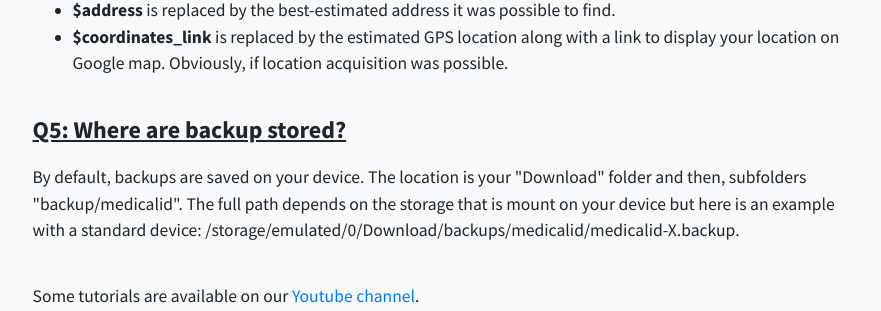
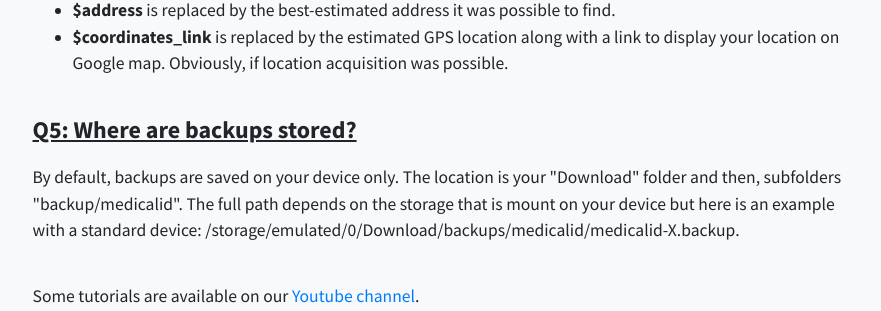
Before and after one commit to medicalid/medicalid.github.io, a Jekyll site: the page built from faq.md, in a window 1280 px wide and 900 px high, scrolled down 1748 px. Shown: the part 399-710 px from the top of the window, without its empty margins (195-1076 px from the left). Built offline with Jekyll 4.4.1, drawn with Linux system fonts in a browser that asks for light colours; nearby versions of some CDN libraries.

Commit message:
Update faq.md

```diff
--- a/faq.md
+++ b/faq.md
@@ -102,9 +102,9 @@
     </div>
 
     <div class="faq-entry">
-      <h4 id="backups_location">Q5: Where are backup stored?</h4>
+      <h4 id="backups_location">Q5: Where are backups stored?</h4>
       <p class="faq-answer">
-        By default, backups are saved on your device. The location is your "Download" folder and then, subfolders "backup/medicalid". The full path depends on the storage that is mount on your device but here is an example with a standard device: <quote>/storage/emulated/0/Download/backups/medicalid/medicalid-X.backup</quote>.
+        By default, backups are saved on your device only. The location is your "Download" folder and then, subfolders "backup/medicalid". The full path depends on the storage that is mount on your device but here is an example with a standard device: <quote>/storage/emulated/0/Download/backups/medicalid/medicalid-X.backup</quote>.
       </p>
     </div>
 
```
